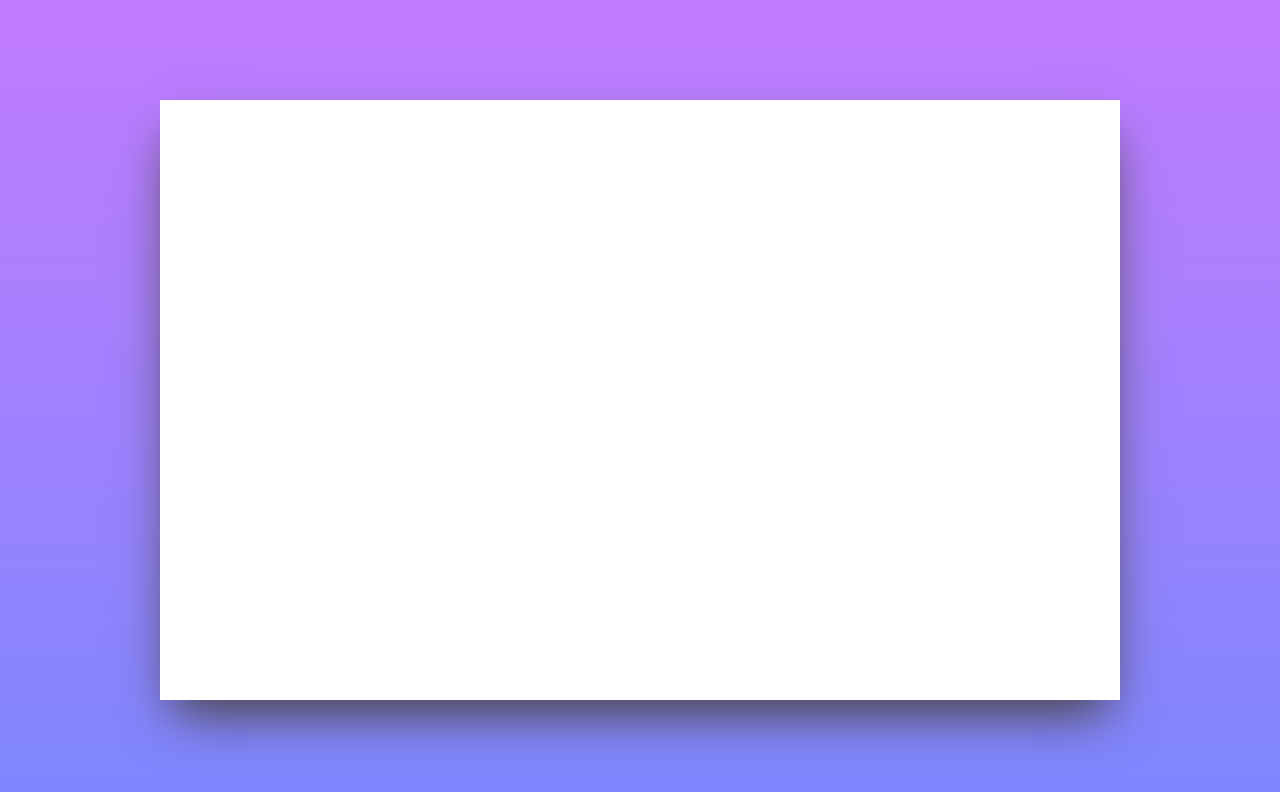
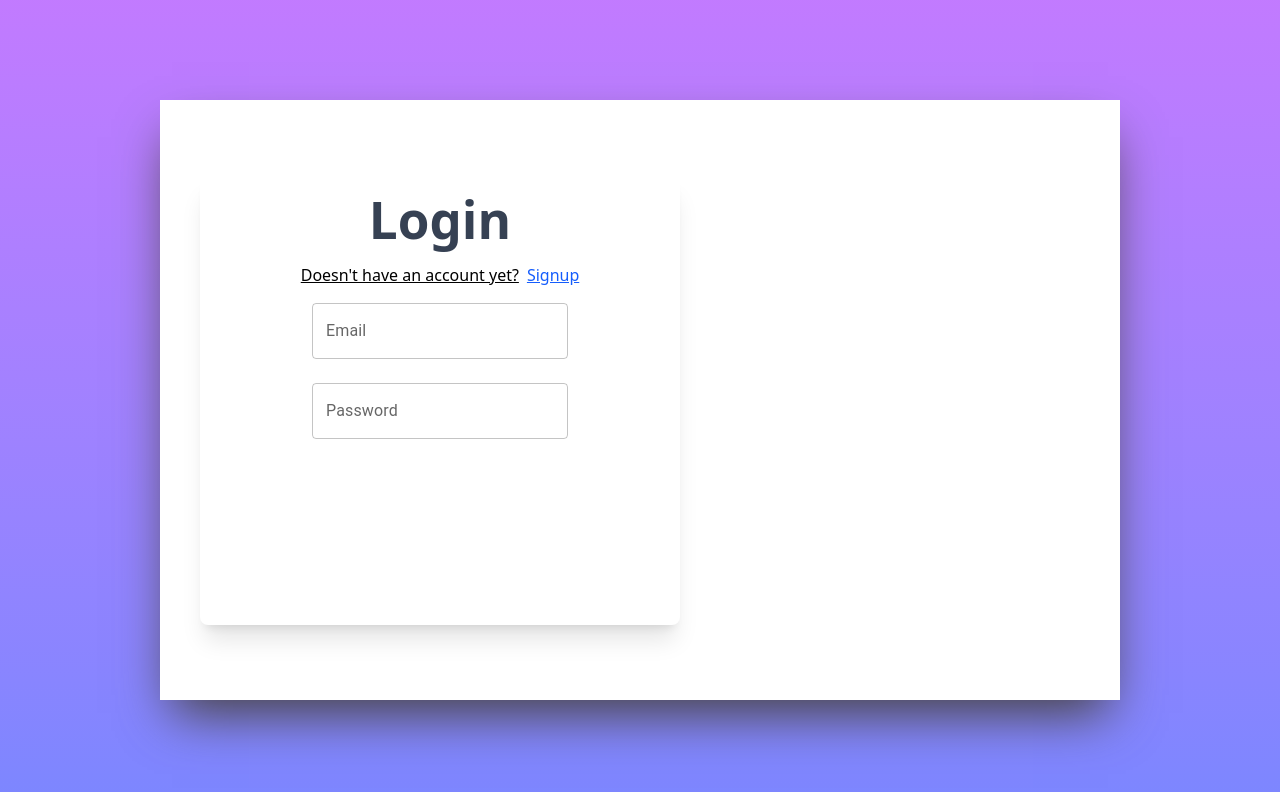
Before and after one commit to pranith0789/Student_Guide, a React (Vite) app: page / in a window 1280 px wide. Shown: the top 792 px of the page. Built offline with nearby package versions, Linux system fonts and the light colour scheme.

Commit message:
Login page template.

```diff
--- a/src/Authentication_Pages/Login.tsx
+++ b/src/Authentication_Pages/Login.tsx
@@ -1,11 +1,31 @@
-import React,{useState} from 'react'
-
+import TextField from '@mui/material/TextField';
 const Login = () => {
   return (
     <div className='w-screen min h-screen bg-gradient-to-b from-purple-400 to-indigo-400 items-center justify-center flex'>
-        <div className='h-3/4 w-3/4 bg-white shadow-2xl shadow-stone-700 relative'>
-
-
+        <div className='h-3/4 w-3/4 bg-white shadow-2xl shadow-stone-700 relative flex items-center'>
+          <div className="w-1/2 h-3/4 bg-white rounded-lg shadow-xl ml-10">
+            <div className="flex justify-center items-center flex-col p-4 space-y-4">
+              <h1 className="font-bold text-gray-700">Login</h1>
+              <div className="flex space-x-2">
+                <p className="underline text-black">Doesn't have an account yet?</p>
+                <p className="underline text-blue-600 cursor-pointer">Signup</p>
+              </div>
+              <TextField
+                id="outlined-search"
+                label="Email"
+                type="search"
+                className="mb-4 w-64"
+              />
+              <br></br>
+              <TextField
+                id="outlined-password-input"
+                label="Password"
+                type="password"
+                autoComplete="current-password"
+                className="mt-4 w-64"
+              />
+            </div>
+          </div>
         </div>
     </div>
   )
```
